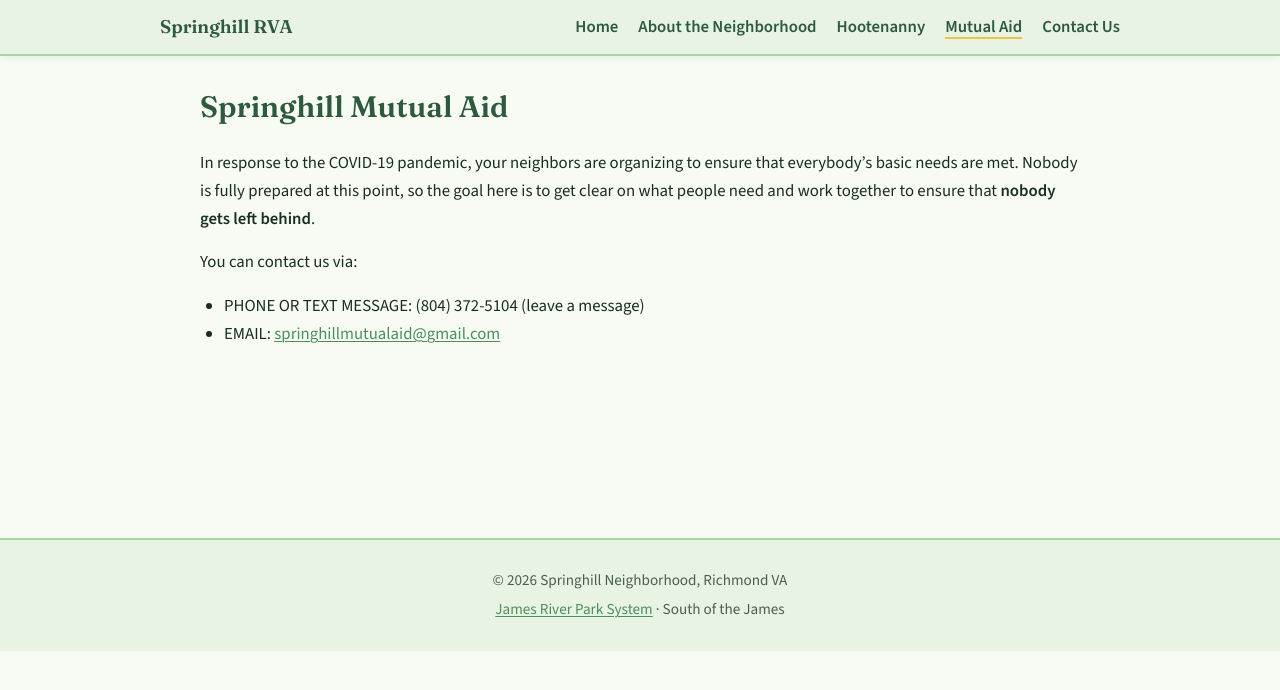
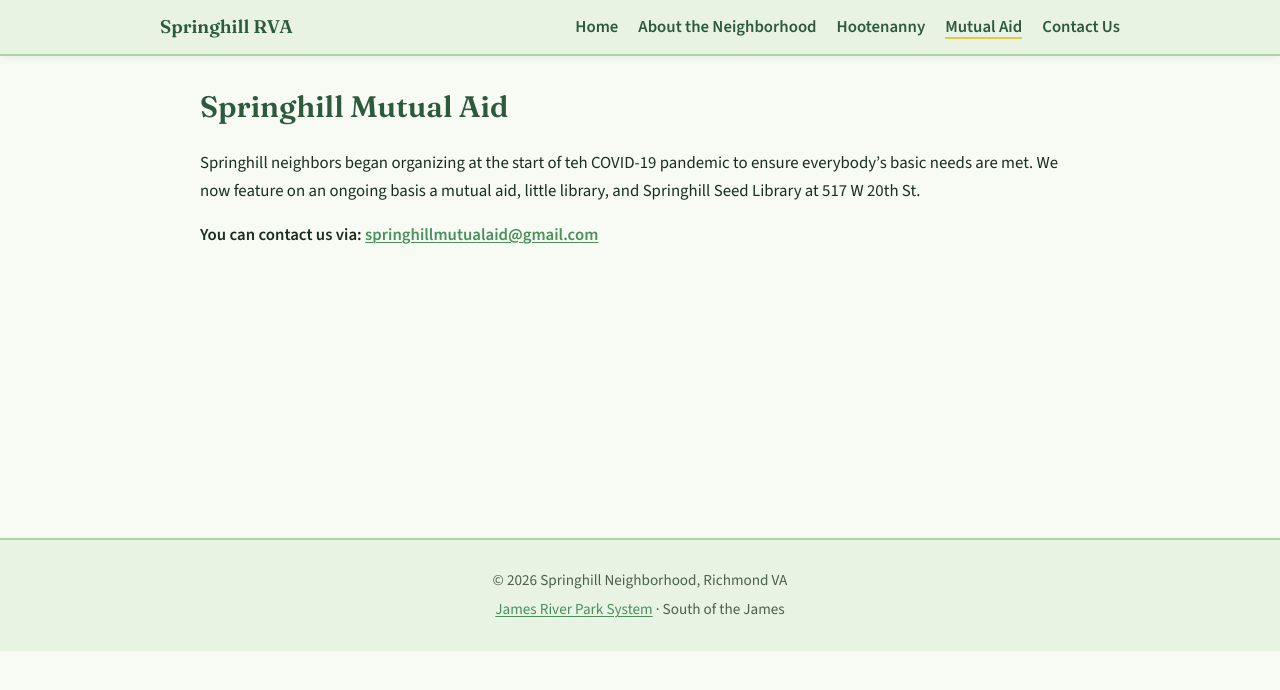
Before and after one commit to jeremy6d/springhillrva.org, a Jekyll site: the page built from mutualaid.md, in a window 1280 px wide. Shown: the top 690 px of the page. Built offline with Jekyll 4.4.1, drawn with Linux system fonts in a browser that asks for light colours.

Commit message:
update mutual aid page

```diff
--- a/mutualaid.md
+++ b/mutualaid.md
@@ -6,9 +6,5 @@ permalink: "/mutualaid/"
 wordpress_id: "257"
 ---
 
-<p>In response to the COVID-19 pandemic, your neighbors are organizing to ensure that everybody’s basic needs are met. Nobody is fully prepared at this point, so the goal here is to get clear on what people need and work together to ensure that <strong>nobody gets left behind</strong>.</p>
-<p>You can contact us via:&nbsp;</p>
-<ul>
-  <li>PHONE OR TEXT MESSAGE: (804) 372-5104 (leave a message)</li>
-  <li>EMAIL: <a href="mailto:springhillmutualaid@gmail.com">springhillmutualaid@gmail.com</a></li>
-</ul>
+<p>Springhill neighbors began organizing at the start of teh COVID-19 pandemic to ensure everybody’s basic needs are met. We now feature on an ongoing basis a mutual aid, little library, and Springhill Seed Library at 517 W 20th St.</p>
+<strong>You can contact us via: <a href="mailto:springhillmutualaid@gmail.com">springhillmutualaid@gmail.com</a></strong>
```
